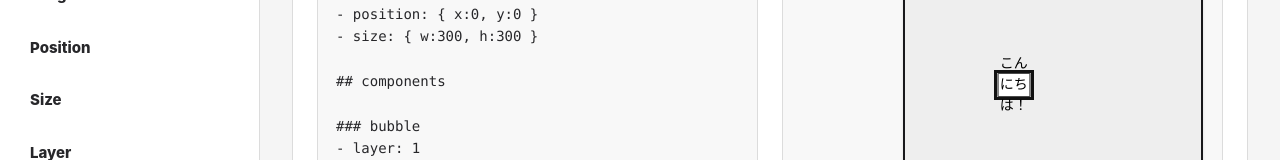
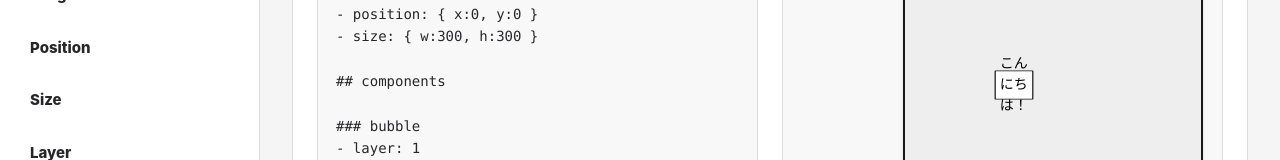
Before and after one commit to Koufuu15/MangaDown, a Vue app: page /guide in a window 1280 px wide. Shown: the part 464-624 px from the top of the page. Built offline with nearby package versions, Linux system fonts and the light colour scheme.

Commit message:
吹き出しがクリアに表示されるように改善

```diff
--- a/src/components/manga/Bubble.vue
+++ b/src/components/manga/Bubble.vue
@@ -37,24 +37,23 @@ const tailPosition = computed(() => {
   return 50
 })
 
-const border = computed(() => {
-  if (!borderEnabled.value) {
-    return "none"
-  }
-
-  return `${borderWidth.value}px solid ${borderColor.value}`
-})
-
 const bubbleStyle = computed(() => ({
   position: "absolute",
   left: `${props.bubble.position?.x ?? 0}%`,
   top: `${props.bubble.position?.y ?? 0}%`,
   width: `${props.bubble.size?.width ?? 100}px`,
   height: `${props.bubble.size?.height ?? 60}px`,
-  background: background.value,
-  border: border.value,
-  boxSizing: "border-box"
+  boxSizing: "border-box",
+  overflow: "visible"
 }))
+
+const stroke = computed(() =>
+  borderEnabled.value ? borderColor.value : "none"
+)
+
+const strokeWidth = computed(() =>
+  borderEnabled.value ? borderWidth.value : 0
+)
 </script>
 
 <template>
@@ -63,53 +62,141 @@ const bubbleStyle = computed(() => ({
     :class="`bubble-${shape}`"
     :style="bubbleStyle"
   >
-    <!-- square -->
+
     <svg
-      v-if="shape === 'square'"
       class="bubble-svg"
       viewBox="0 0 100 100"
       preserveAspectRatio="none"
     >
+
+      <!-- =========================
+           Square
+           ========================= -->
+
       <path
-        d="
-          M 3 3
-          H 97
-          V 97
-          H 3
-          Z
+        v-if="shape === 'square'"
+        :d="
+          tailDirection === 'bottom'
+            ? `
+              M 3 3
+              H 97
+              V 97
+              H ${tailPosition + 6}
+              L ${tailPosition} 115
+              L ${tailPosition - 6} 97
+              H 3
+              Z
+            `
+            : tailDirection === 'top'
+              ? `
+                M 3 3
+                H ${tailPosition - 6}
+                L ${tailPosition} -15
+                L ${tailPosition + 6} 3
+                H 97
+                V 97
+                H 3
+                Z
+              `
+              : tailDirection === 'right'
+                ? `
+                  M 3 3
+                  H 97
+                  V ${tailPosition - 6}
+                  L 115 ${tailPosition}
+                  L 97 ${tailPosition + 6}
+                  V 97
+                  H 3
+                  Z
+                `
+                : tailDirection === 'left'
+                  ? `
+                    M 3 3
+                    H 97
+                    V 97
+                    H 3
+                    V ${tailPosition + 6}
+                    L -15 ${tailPosition}
+                    L 3 ${tailPosition - 6}
+                    Z
+                  `
+                  : `
+                    M 3 3
+                    H 97
+                    V 97
+                    H 3
+                    Z
+                  `
         "
         :fill="background"
-        :stroke="borderEnabled ? borderColor : 'none'"
-        :stroke-width="borderWidth"
+        :stroke="stroke"
+        :stroke-width="strokeWidth"
+        stroke-linejoin="round"
       />
-    </svg>
 
-    <!-- round -->
-    <svg
-      v-else-if="shape === 'round'"
-      class="bubble-svg"
-      viewBox="0 0 100 100"
-        preserveAspectRatio="none"
-    >
+
+      <!-- =========================
+           Round
+           ========================= -->
+
       <ellipse
+        v-else-if="shape === 'round' && tailDirection === 'none'"
         cx="50"
         cy="50"
         rx="47"
         ry="47"
         :fill="background"
-        :stroke="borderEnabled ? borderColor : 'none'"
-        :stroke-width="borderWidth"
+        :stroke="stroke"
+        :stroke-width="strokeWidth"
       />
-    </svg>
 
-    <!-- thought -->
-    <svg
-      v-else-if="shape === 'thought'"
-      class="bubble-svg"
-      viewBox="0 0 100 100"
-      preserveAspectRatio="none"
-    >
       <path
+        v-else-if="shape === 'round'"
+        :d="
+          tailDirection === 'bottom'
+            ? `
+              M 8 50
+              C 8 24 27 5 50 5
+              C 73 5 92 24 92 50
+              C 92 73 73 92 50 92
+              C 45 92 40 91 36 90
+              L ${tailPosition + 5} 110
+              L ${tailPosition - 2} 90
+              C 20 84 8 69 8 50
+              Z
+            `
+            : tailDirection === 'top'
+              ? `
+                M 8 50
+                C 8 27 27 8 50 8
+                C 54 8 58 9 62 10
+                L ${tailPosition + 5} -10
+                L ${tailPosition - 2} 10
+                C 17 16 8 31 8 50
+                Z
+              `
+              : `
+                M 8 50
+                C 8 25 27 5 50 5
+                C 75 5 95 25 95 50
+                C 95 75 75 95 50 95
+                C 25 95 8 75 8 50
+                Z
+              `
+        "
+        :fill="background"
+        :stroke="stroke"
+        :stroke-width="strokeWidth"
+        stroke-linejoin="round"
+      />
+
+
+      <!-- =========================
+           Thought
+           ========================= -->
+
+      <path
+        v-else-if="shape === 'thought'"
         d="
           M 10 30
           C 5 22, 12 15, 20 18
@@ -128,20 +215,18 @@ const bubbleStyle = computed(() => ({
           Z
         "
         :fill="background"
-        :stroke="borderEnabled ? borderColor : 'none'"
-        :stroke-width="borderWidth"
+        :stroke="stroke"
+        :stroke-width="strokeWidth"
         stroke-linejoin="round"
       />
-    </svg>
 
-    <!-- shout -->
-    <svg
-      v-else-if="shape === 'shout'"
-      class="bubble-svg"
-      viewBox="0 0 100 100"
-      preserveAspectRatio="none"
-    >
+
+      <!-- =========================
+           Shout
+           ========================= -->
+
       <path
+        v-else-if="shape === 'shout'"
         d="
           M 50 2
           C 54 12, 57 14, 64 7
@@ -164,20 +249,18 @@ const bubbleStyle = computed(() => ({
           Z
         "
         :fill="background"
-        :stroke="borderEnabled ? borderColor : 'none'"
-        :stroke-width="borderWidth"
+        :stroke="stroke"
+        :stroke-width="strokeWidth"
         stroke-linejoin="round"
       />
-    </svg>
 
-    <!-- star -->
-    <svg
-      v-else-if="shape === 'star'"
-      class="bubble-svg"
-      viewBox="0 0 100 100"
-      preserveAspectRatio="none"
-    >
+
+      <!-- =========================
+           Star
+           ========================= -->
+
       <path
+        v-else-if="shape === 'star'"
         d="
           M 50 2
           L 61 35
@@ -194,24 +277,17 @@ const bubbleStyle = computed(() => ({
           Z
         "
         :fill="background"
-        :stroke="borderEnabled ? borderColor : 'none'"
-        :stroke-width="borderWidth"
+        :stroke="stroke"
+        :stroke-width="strokeWidth"
         stroke-linejoin="round"
       />
+
     </svg>
 
-    <!-- tail -->
-    <div
-      v-if="tailDirection !== 'none'"
-      class="bubble-tail"
-      :class="`tail-${tailDirection}`"
-      :style="{
-        '--tail-position': `${tailPosition}%`,
-        '--tail-background': background,
-        '--tail-border-color': borderColor,
-        '--tail-border-width': `${borderWidth}px`
-      }"
-    />
+
+    <!-- =========================
+         Text
+         ========================= -->
 
     <div
       v-if="bubble.text"
@@ -224,6 +300,7 @@ const bubbleStyle = computed(() => ({
     >
       {{ bubble.text.content }}
     </div>
+
   </div>
 </template>
 
@@ -258,127 +335,7 @@ const bubbleStyle = computed(() => ({
   font-size: 14px;
 
   z-index: 2;
-}
 
-
-/* =========================
-   Tail
-   ========================= */
-
-.bubble-tail {
-  position: absolute;
-
-  width: 0;
-  height: 0;
-
-  z-index: 3;
-}
-
-
-/* bottom */
-
-.tail-bottom {
-  left: var(--tail-position);
-  bottom: -25px;
-
-  transform: translateX(-50%);
-
-  border-left: 15px solid transparent;
-  border-right: 15px solid transparent;
-  border-top: 25px solid var(--tail-border-color);
-}
-
-.tail-bottom::after {
-  content: "";
-
-  position: absolute;
-
-  left: -11px;
-  top: -24px;
-
-  border-left: 11px solid transparent;
-  border-right: 11px solid transparent;
-  border-top: 20px solid var(--tail-background);
-}
-
-
-/* top */
-
-.tail-top {
-  left: var(--tail-position);
-  top: -25px;
-
-  transform: translateX(-50%);
-
-  border-left: 15px solid transparent;
-  border-right: 15px solid transparent;
-  border-bottom: 25px solid var(--tail-border-color);
-}
-
-.tail-top::after {
-  content: "";
-
-  position: absolute;
-
-  left: -11px;
-  top: 4px;
-
-  border-left: 11px solid transparent;
-  border-right: 11px solid transparent;
-  border-bottom: 20px solid var(--tail-background);
-}
-
-
-/* right */
-
-.tail-right {
-  top: var(--tail-position);
-  right: -25px;
-
-  transform: translateY(-50%);
-
-  border-top: 15px solid transparent;
-  border-bottom: 15px solid transparent;
-  border-left: 25px solid var(--tail-border-color);
-}
-
-.tail-right::after {
-  content: "";
-
-  position: absolute;
-
-  left: -24px;
-  top: -11px;
-
-  border-top: 11px solid transparent;
-  border-bottom: 11px solid transparent;
-  border-left: 20px solid var(--tail-background);
-}
-
-
-/* left */
-
-.tail-left {
-  top: var(--tail-position);
-  left: -25px;
-
-  transform: translateY(-50%);
-
-  border-top: 15px solid transparent;
-  border-bottom: 15px solid transparent;
-  border-right: 25px solid var(--tail-border-color);
-}
-
-.tail-left::after {
-  content: "";
-
-  position: absolute;
-
-  right: -24px;
-  top: -11px;
-
-  border-top: 11px solid transparent;
-  border-bottom: 11px solid transparent;
-  border-right: 20px solid var(--tail-background);
+  pointer-events: none;
 }
 </style>
```
